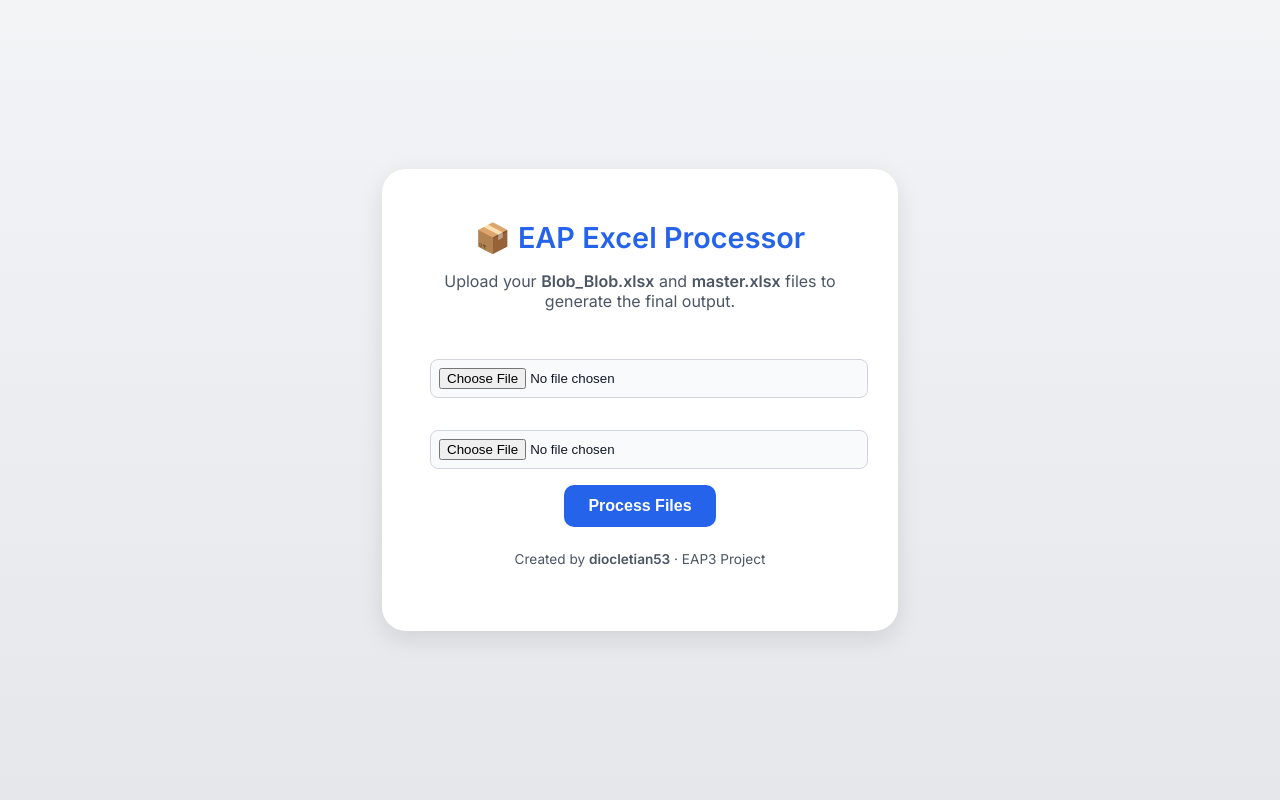
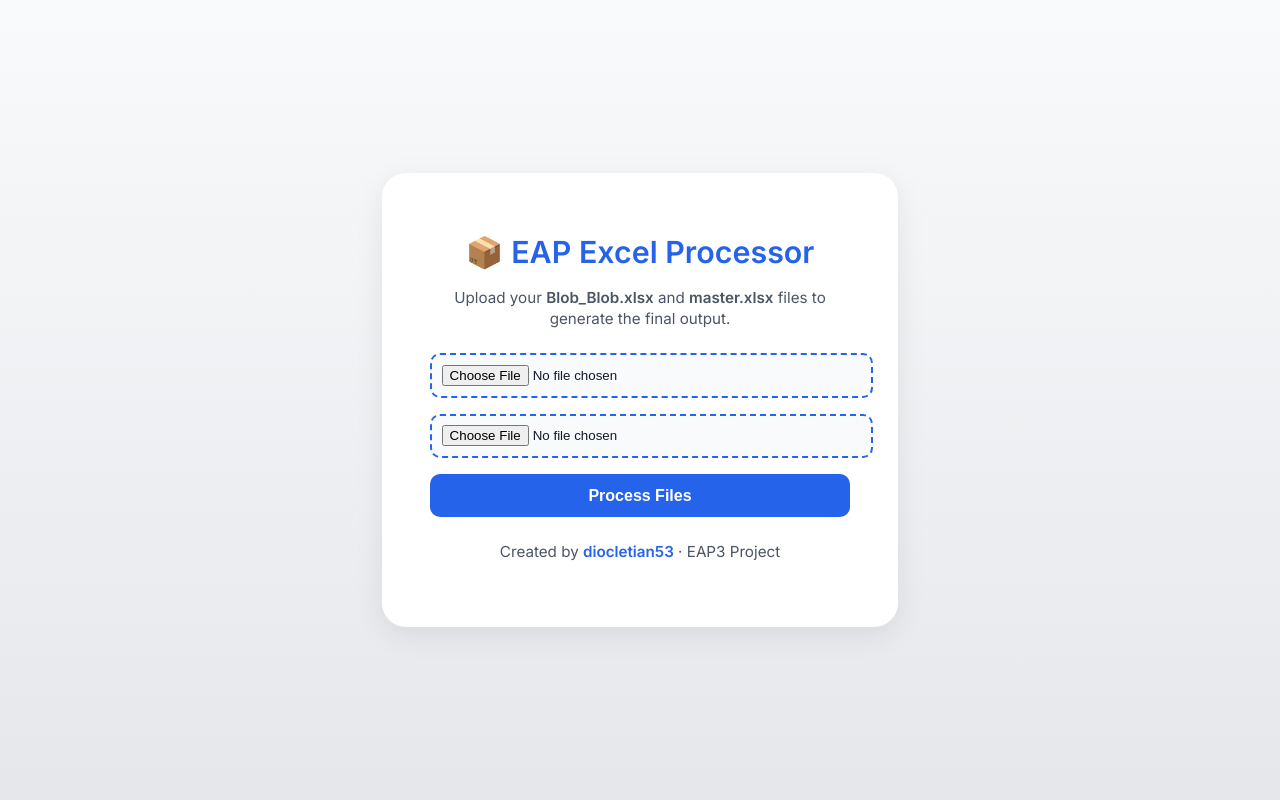
Before and after one commit to diocletian53/EAP3, a Flask app: page / in a window 1280 px wide. Run offline with Flask 3, Linux system fonts and the light colour scheme; parts of the project's set-up code (start-up, migrations or seed data) failed here and were passed over.

Commit message:
Update style.css

```diff
--- a/static/style.css
+++ b/static/style.css
@@ -1,8 +1,7 @@
-/* static/style.css */
-
+/* ---------- Global Styles ---------- */
 body {
   font-family: 'Inter', sans-serif;
-  background: linear-gradient(180deg, #f3f4f6 0%, #e5e7eb 100%);
+  background: linear-gradient(180deg, #f9fafb 0%, #e5e7eb 100%);
   color: #111827;
   margin: 0;
   padding: 0;
@@ -12,53 +11,94 @@
   height: 100vh;
 }
 
+/* ---------- Container Card ---------- */
 .container {
-  background: white;
-  padding: 2rem 3rem;
+  background: #ffffff;
+  padding: 2.5rem 3rem;
   border-radius: 1.5rem;
-  box-shadow: 0 8px 24px rgba(0, 0, 0, 0.1);
+  box-shadow: 0 8px 30px rgba(0, 0, 0, 0.08);
   width: 420px;
   text-align: center;
+  transition: transform 0.2s ease-in-out, box-shadow 0.2s ease-in-out;
 }
 
+.container:hover {
+  transform: translateY(-3px);
+  box-shadow: 0 10px 36px rgba(0, 0, 0, 0.1);
+}
+
+/* ---------- Headings ---------- */
 h1 {
-  font-size: 1.8rem;
+  font-size: 1.9rem;
+  color: #2563eb;
+  font-weight: 700;
   margin-bottom: 1rem;
-  color: #2563eb;
 }
 
 p {
   color: #4b5563;
-  margin-bottom: 2rem;
+  margin-bottom: 1.5rem;
+  font-size: 0.95rem;
+  line-height: 1.4;
 }
 
+/* ---------- File Input ---------- */
 input[type="file"] {
+  display: block;
   margin: 1rem 0;
-  padding: 0.5rem;
-  border: 1px solid #d1d5db;
-  border-radius: 8px;
+  padding: 0.6rem;
+  border: 2px dashed #2563eb;
+  border-radius: 10px;
   width: 100%;
   background: #f9fafb;
+  cursor: pointer;
+  transition: border 0.2s ease-in-out, background 0.2s;
 }
 
+input[type="file"]:hover {
+  border-color: #1d4ed8;
+  background: #eff6ff;
+}
+
+/* ---------- Button ---------- */
 button {
   background-color: #2563eb;
   color: white;
   border: none;
   border-radius: 10px;
-  padding: 0.75rem 1.5rem;
+  padding: 0.8rem 1.5rem;
   cursor: pointer;
   font-size: 1rem;
   font-weight: 600;
   transition: background 0.2s ease-in-out;
+  width: 100%;
 }
 
 button:hover {
   background-color: #1e40af;
 }
 
+/* ---------- Loading Text ---------- */
+#loadingText {
+  color: #2563eb;
+  font-weight: 500;
+  margin-top: 1rem;
+  animation: pulse 1.5s infinite;
+}
+
+@keyframes pulse {
+  0% { opacity: 0.3; }
+  50% { opacity: 1; }
+  100% { opacity: 0.3; }
+}
+
+/* ---------- Footer ---------- */
 .footer {
   margin-top: 1.5rem;
   font-size: 0.85rem;
   color: #6b7280;
 }
+
+.footer strong {
+  color: #2563eb;
+}
```
